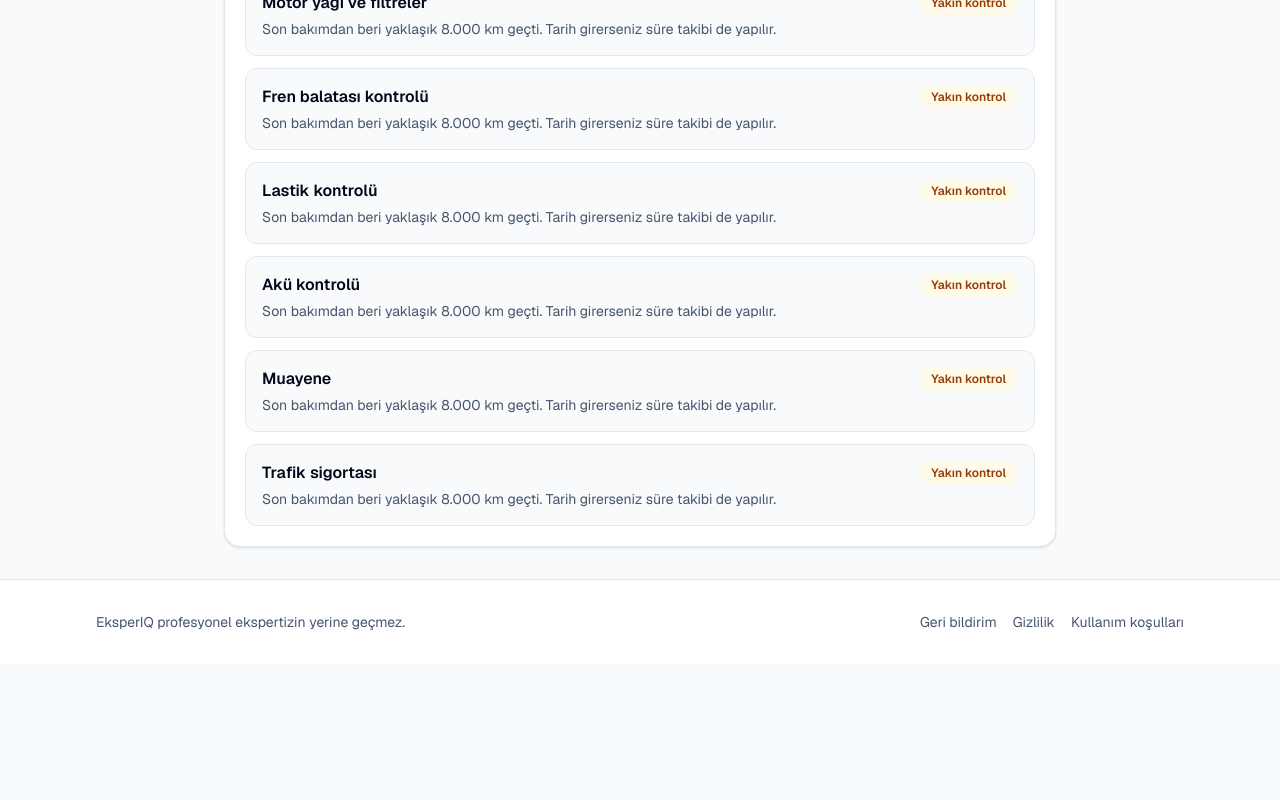
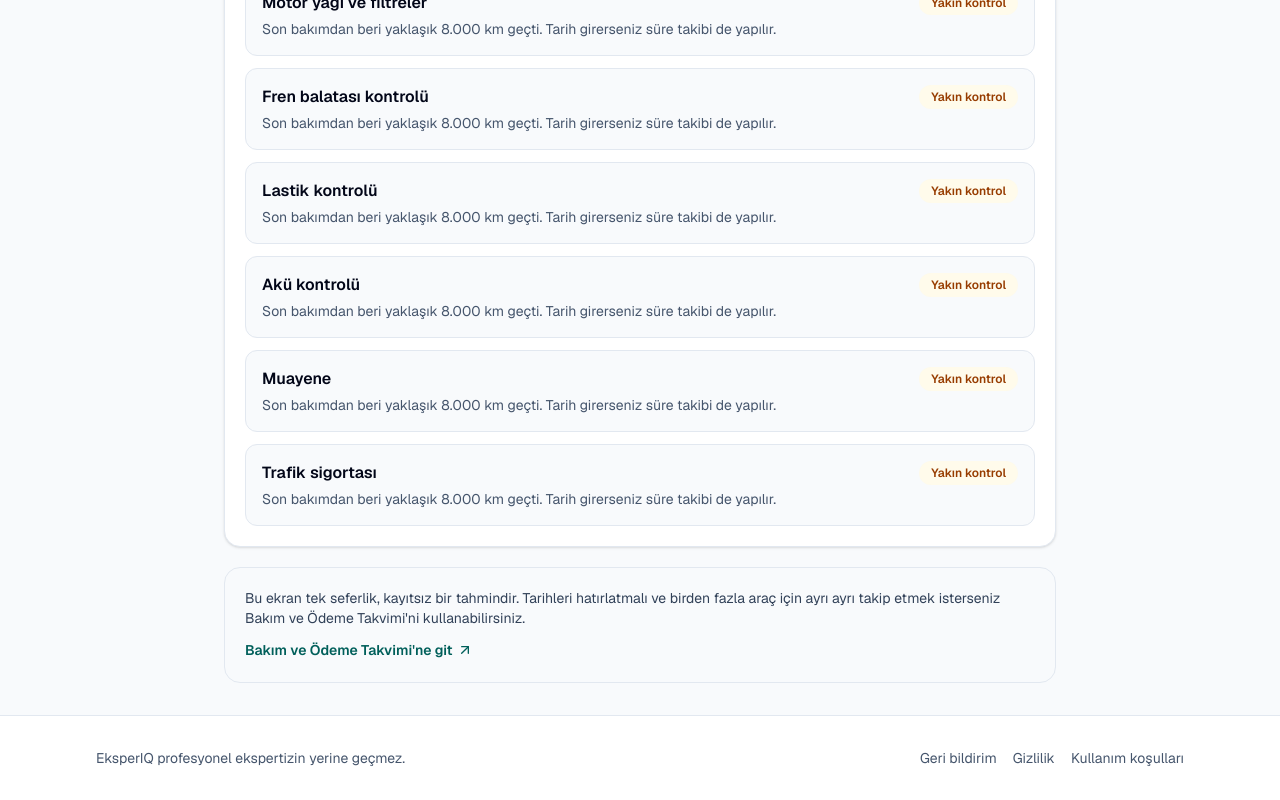
Before and after one commit to akifyapayzeka/eksperiq, a Next.js app: page /bakim-takibi in a window 1280 px wide. Shown: the part 550-1350 px from the top of the page. Before the commit the page ends 1214 px from the top, so only its background shows below. Built offline with nearby package versions, Linux system fonts and the light colour scheme.

Commit message:
Bakım Takibi sayfasından Bakım ve Ödeme Takvimi'ne çapraz link ekle
Eski, kayıtsız hesaplayıcıyı kullanan kullanıcılar artık kalıcı ve
çoklu araç destekli takvime yönlendiriliyor.

```diff
--- a/src/app/bakim-takibi/page.tsx
+++ b/src/app/bakim-takibi/page.tsx
@@ -1,7 +1,8 @@
 "use client";
 
 import { useMemo, useState } from "react";
-import { CalendarClock, Wrench } from "lucide-react";
+import Link from "next/link";
+import { ArrowUpRight, CalendarClock, Wrench } from "lucide-react";
 
 const maintenanceItems = [
   { name: "Motor yağı ve filtreler", intervalKm: 10000, intervalMonths: 12 },
@@ -109,6 +110,20 @@ export default function MaintenanceTrackingPage() {
             ))}
           </div>
         </section>
+
+        <section className="mt-5 rounded-2xl border border-slate-200 bg-slate-50 p-5">
+          <p className="text-sm text-slate-700">
+            Bu ekran tek seferlik, kayıtsız bir tahmindir. Tarihleri hatırlatmalı ve birden fazla araç için ayrı ayrı
+            takip etmek isterseniz Bakım ve Ödeme Takvimi&apos;ni kullanabilirsiniz.
+          </p>
+          <Link
+            href="/bakim-odeme-takvimi"
+            className="mt-3 inline-flex items-center gap-1 text-sm font-semibold text-teal-800 hover:underline"
+          >
+            Bakım ve Ödeme Takvimi&apos;ne git
+            <ArrowUpRight aria-hidden="true" className="h-4 w-4" />
+          </Link>
+        </section>
       </div>
     </main>
   );
```
Also changed, not shown: 2 other files (tests, documents, lock files or other folders).
